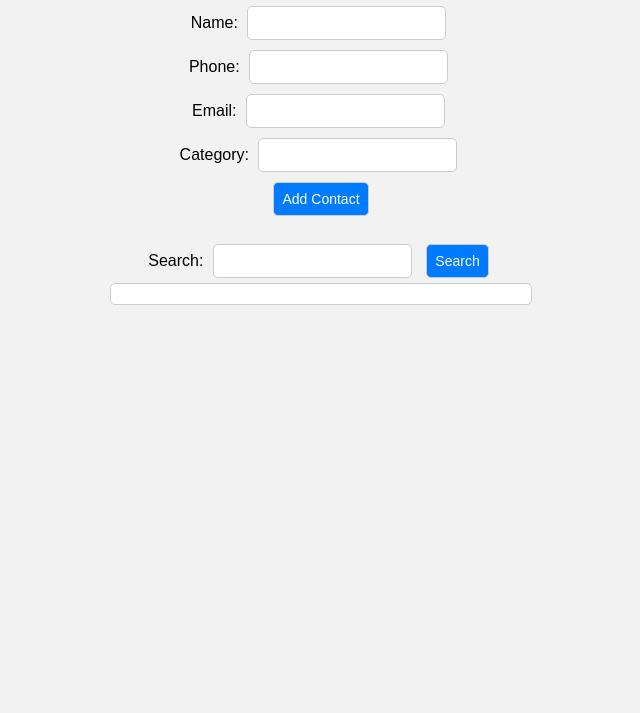
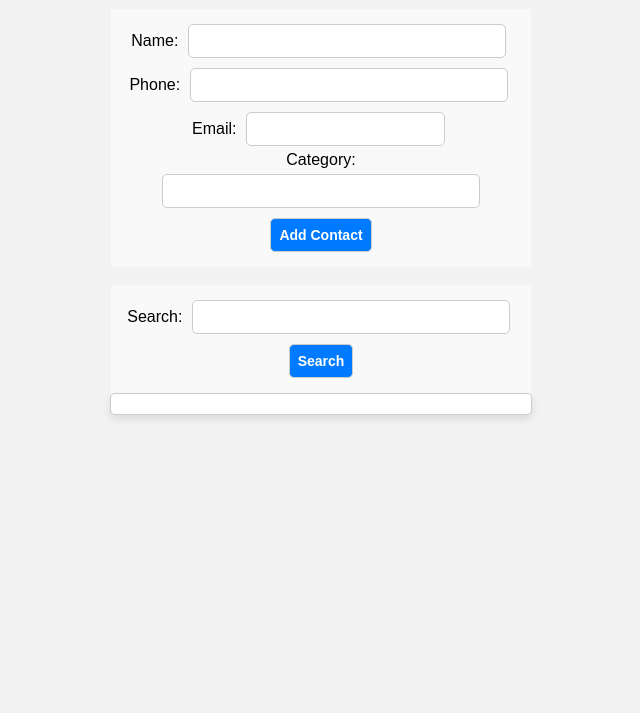
Before and after one commit to Angathan003/Contact-manager-by-HTML--JS-and-CSS, a plain HTML site: page index.html in a window 1280 px wide. Shown: the part 87-800 px from the top of the page, without its empty margins (319-959 px from the left). Drawn offline with Linux system fonts and the light colour scheme.

Commit message:
add style

```diff
--- a/styles.css
+++ b/styles.css
@@ -10,13 +10,22 @@ body {
 h1 {
     margin-top: 30px;
     color: #333;
+    font-size: 36px;
 }
 
 form {
+    padding: 10px;
+    background-color: #f9f9f9;
     margin-top: 20px;
     max-width: 400px;
     margin: 0 auto;
 }
+input[type="text"] {
+    width: 100%;
+    max-width: 300px;
+}
+
+
 
 input, button {
     margin: 5px;
@@ -30,6 +39,7 @@ button {
     background-color: #007bff;
     color: #fff;
     cursor: pointer;
+    font-weight: bold;
 }
 
 button:hover {
@@ -45,6 +55,7 @@ button:hover {
     border: 1px solid #ccc;
     border-radius: 5px;
     background-color: #fff;
+    box-shadow: 0 4px 8px rgba(0, 0, 0, 0.1);
 }
 
 #searchResults ul {
@@ -71,9 +82,11 @@ button:hover {
 #searchResults li span {
     font-weight: bold;
     margin-right: 5px;
+    color: #007bff;
 }
 
 #searchResults .no-matches {
     color: #ff4500;
     font-style: italic;
+    font-weight: bold;
 }
```
